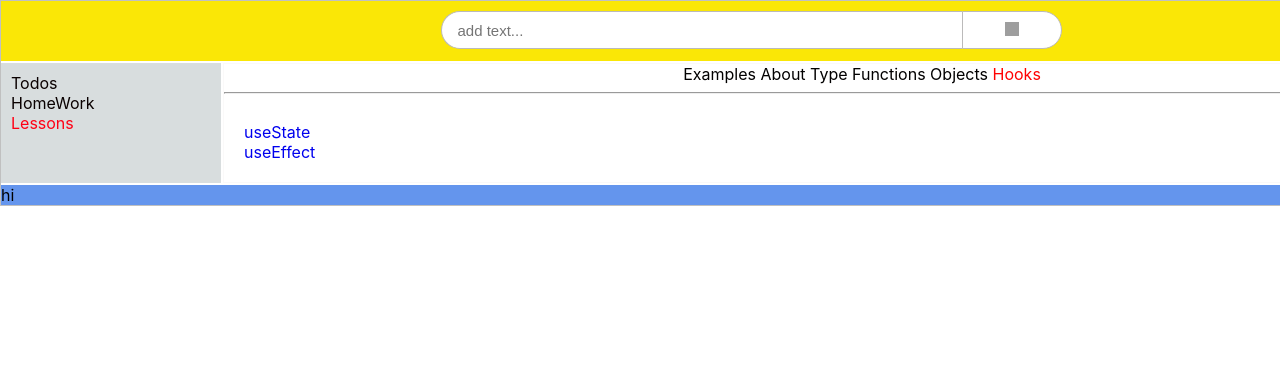
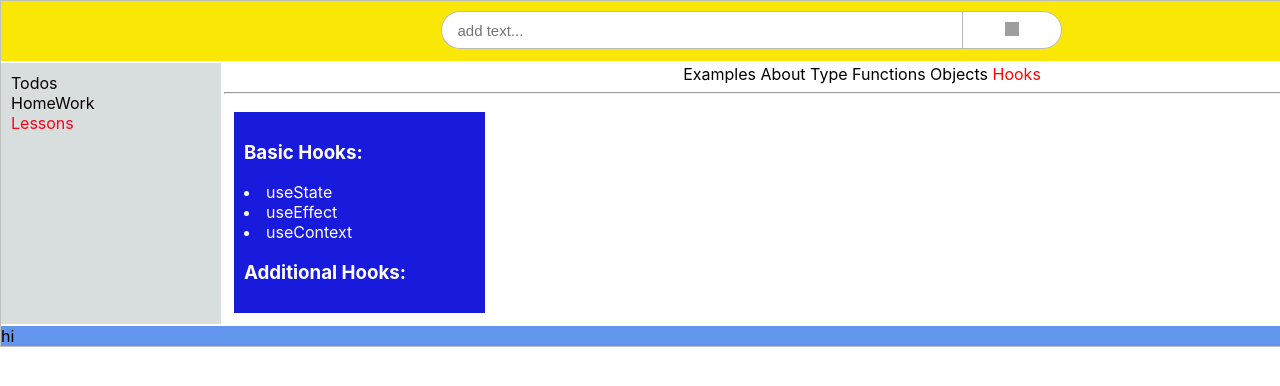
Before and after one commit to VladimirShumliaiev/Type-script-React, a React (Create React App) app in the folder my-app/: page /lessons/hooks in a window 1280 px wide. Shown: the top 386 px of the page. Built offline with nearby package versions, Linux system fonts and the light colour scheme; grey boxes are pictures that could not be loaded.

Commit message:
25.04.2023

```diff
--- a/my-app/src/Components/mainContent/Lessons/Components Lessons/Routing Lessons/LessonsRouting.tsx
+++ b/my-app/src/Components/mainContent/Lessons/Components Lessons/Routing Lessons/LessonsRouting.tsx
@@ -5,7 +5,7 @@ import Examples from "../Examples/Examples";
 import Functions from "../Functions/Function";
 import AboutTypes from "../About Types/AboutTypes";
 import Users from "../LessonsObjects/Users";
-import Hooks from "../Hooks/Hooks";
+import Hooks from "../../Hooks Lessons/Hooks";
 
 
 const LessonsRouting: FC = () => {
--- a/my-app/src/Components/mainContent/Lessons/Components Lessons/Hooks/Hooks Navlink/HooksNavLink.css
+++ b/my-app/src/Components/mainContent/Lessons/Hooks Lessons/Hooks Navlink/HooksNavLink.css
@@ -1,13 +1,15 @@
 .HooksNavLink {
-    background: white;
+    background: #191bdc;
     text-align: left;
     padding: 10px;
+    color: white;
 }
 
 .HooksNavLink a {
     text-decoration: none;
+    color: white;
 }
 
 a.HooksNavLinkActive {
-    color: crimson;
+    color: #ffc302;
 }
--- a/my-app/src/Components/mainContent/Lessons/Components Lessons/Hooks/Hooks Navlink/HooksNavLink.tsx
+++ b/my-app/src/Components/mainContent/Lessons/Hooks Lessons/Hooks Navlink/HooksNavLink.tsx
@@ -12,12 +12,17 @@ const HooksNavLink = () => {
 
     return (
         <div className={'HooksNavLink'}>
-            <div>
+            <h3>Basic Hooks:</h3>
+            <li>
                 <NavLink className={isActive} to={'useState'}> useState </NavLink>
-            </div>
-            <div>
+            </li>
+            <li>
                 <NavLink className={isActive} to={'useEffect'}> useEffect </NavLink>
-            </div>
+            </li>
+            <li>
+                <NavLink className={isActive} to={'useContext'}> useContext </NavLink>
+            </li>
+            <h3>Additional Hooks:</h3>
 
         </div>
     );
--- a/my-app/src/Components/mainContent/Lessons/Components Lessons/Hooks/Hooks Routing/HooksRouting.tsx
+++ b/my-app/src/Components/mainContent/Lessons/Hooks Lessons/Hooks Routing/HooksRouting.tsx
@@ -3,14 +3,17 @@ import {Route, Routes} from "react-router-dom";
 import UseStateLessons from "../useState/useStateLessons";
 import UseEffectLessons from "../useEffect/UseEffectLessons";
 import style from './HooksRouting.module.css'
+import UseContext from "../useContext/UseContext";
 
 
 const HooksRouting = () => {
     return (
         <div className={style.item}>
+
             <Routes>
                 <Route path={'useState'} element={<UseStateLessons/>}/>
                 <Route path={'useEffect'} element={<UseEffectLessons/>}/>
+                <Route path={'useContext'} element={<UseContext/>}/>
             </Routes>
         </div>
     );
--- /dev/null
+++ b/my-app/src/Components/mainContent/Lessons/Hooks Lessons/useContext/UseContext.tsx
@@ -0,0 +1,11 @@
+import React from 'react';
+
+const UseContext = () => {
+    return (
+        <div>
+            useContext
+        </div>
+    );
+};
+
+export default UseContext;
```
Also changed, not shown: my-app/src/Components/mainContent/Lessons/Hooks Lessons/Hooks Routing/HooksRouting.module.css (renamed from my-app/src/Components/mainContent/Lessons/Components Lessons/Hooks/Hooks Routing/HooksRouting.module.css), my-app/src/Components/mainContent/Lessons/Hooks Lessons/Hooks.css (renamed from my-app/src/Components/mainContent/Lessons/Components Lessons/Hooks/Hooks.css), my-app/src/Components/mainContent/Lessons/Hooks Lessons/Hooks.tsx (renamed from my-app/src/Components/mainContent/Lessons/Components Lessons/Hooks/Hooks.tsx), my-app/src/Components/mainContent/Lessons/Hooks Lessons/useEffect/UseEffectLessons.module.css (added), my-app/src/Components/mainContent/Lessons/Hooks Lessons/useEffect/UseEffectLessons.tsx (renamed from my-app/src/Components/mainContent/Lessons/Components Lessons/Hooks/useEffect/UseEffectLessons.tsx), my-app/src/Components/mainContent/Lessons/Hooks Lessons/useState/useStateLessons.tsx (renamed from my-app/src/Components/mainContent/Lessons/Components Lessons/Hooks/useState/useStateLessons.tsx).
